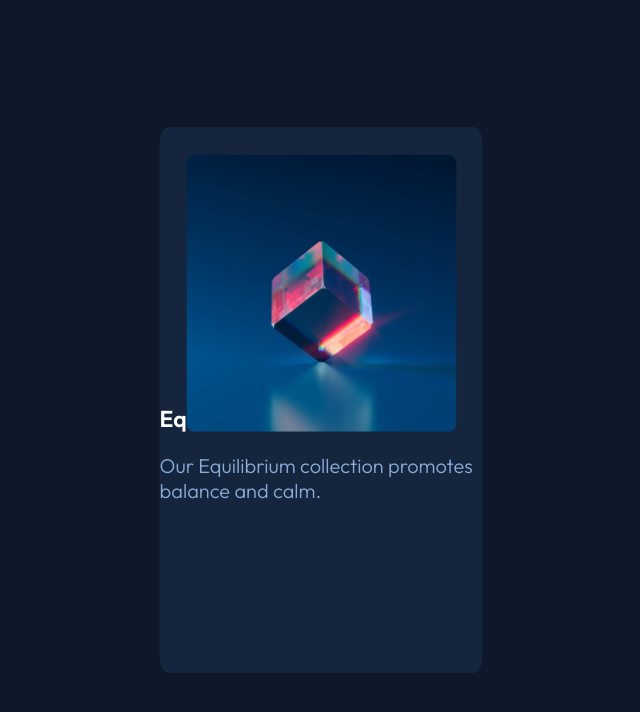
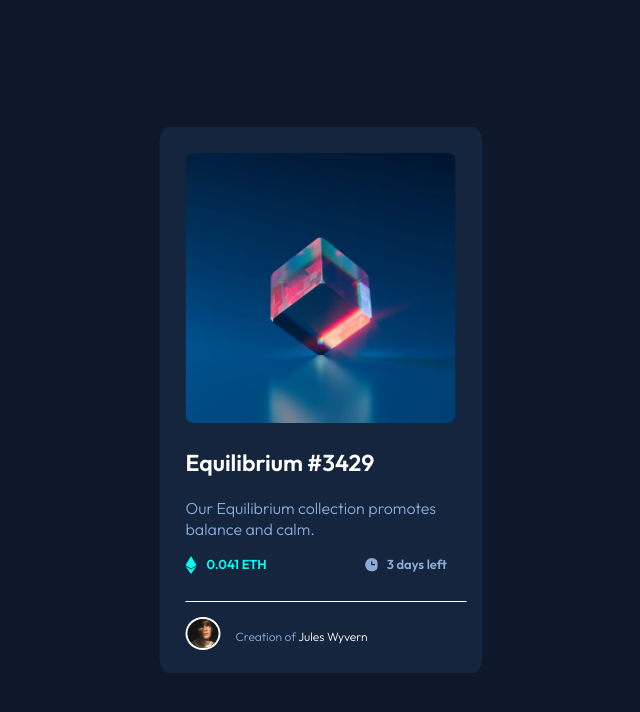
Before and after one commit to deck1801/Front-End-Challenging-1, a plain HTML site: page index.html in a window 1280 px wide. Shown: the whole page, without its empty margins (319-959 px from the left). Drawn offline with Linux system fonts and the light colour scheme.

Commit message:
Challange 1 completed

```diff
--- a/css/_card.scss
+++ b/css/_card.scss
@@ -2,22 +2,86 @@
 .card{
     background: $VeryDarkBlueCard;
     border-radius: 3%;
+    padding: 1.625rem;
 
     img{
         width: 16.875rem;
         height: 17.3125rem;
-        margin: 0 auto;
-        transform: translateY(10%);
         border-radius: 3%;
+        margin-bottom: 1.56rem;
     }
 
     h2{
         font-size: 1.4375rem;
         color: $white;
+        margin-bottom: 1.3125rem;
     }
 
     p{
-        font-size: 1.25rem;
+        font-size: 1rem;
+        line-height:1.3;
         color:$SoftBlue;
     }
+
+    .num-data{
+        flex-direction: row;
+        h3{
+
+            display: flex;
+            font-size: 0.8125rem;
+            font-weight: $flarge;
+            color: $Cyan;
+            margin-right: 6.0625rem;
+
+            svg{
+                width:0.875rem;
+                height: 1.25rem;
+                margin-right: 0.4375rem;
+            }
+        }
+        .num{
+            color: $SoftBlue;
+            margin-right: 0;
+
+            svg{
+                width:0.875rem;
+                height: 1.25rem;
+                margin-bottom: 0;
+                margin-right: 0.5625rem;
+            }
+        }
+    }
+    .line{
+        position: relative;
+        bottom: 0;
+        margin-top: 1.5625rem;
+        width: 17.56725rem;
+        height: 0.0625rem;
+        background: $white;
+
+    }
+
+    .avatar-section{
+        display: flex;
+        margin-bottom: 1.8125rem;
+        margin-top: 0.9375rem;
+
+        img{
+            width:2.1875rem;
+            height: 2.0625rem;
+            border: 2px solid $white;
+            border-radius: 50%;
+            margin-right: 0.9375rem;
+        }
+
+        p{
+            font-size: 0.75rem;
+
+            span{
+                color: $white;
+            }
+        }
+    }
+
+
 }
--- a/css/_globals.scss
+++ b/css/_globals.scss
@@ -23,6 +23,7 @@ body{
 
 h1,h2,h3{
     margin: 0;
+    padding: 0;
 }
 
 a,a:visited,a:hover{
--- a/css/style.scss
+++ b/css/style.scss
@@ -1,3 +1,3 @@
+@import "variables";
 @import "globals";
-@import "variables";
 @import "card";
--- a/index.html
+++ b/index.html
@@ -15,8 +15,20 @@
 
   <div class="card container flex">
     <img src="/images/image-equilibrium.jpg" alt="">
-    <h2>Equilibrium #3429</h2>
-    <p>Our Equilibrium collection promotes balance and calm.</p>
+    <div class="catalog">
+      <h2>Equilibrium #3429</h1>
+      <p>Our Equilibrium collection promotes balance and calm.</p>
+    </div>
+    <div class="num-data flex">
+      <h3><svg xmlns="http://www.w3.org/2000/svg"><path d="M11 10.216 5.5 18 0 10.216l5.5 3.263 5.5-3.262ZM5.5 0l5.496 9.169L5.5 12.43 0 9.17 5.5 0Z" fill="#00FFF8"/></svg>0.041 ETH</h3>
+      <h3 class="num"><svg xmlns="http://www.w3.org/2000/svg"><path d="M8.305 2.007a6.667 6.667 0 1 0 0 13.334 6.667 6.667 0 0 0 0-13.334Zm2.667 7.334H8.305a.667.667 0 0 1-.667-.667V6.007a.667.667 0 0 1 1.334 0v2h2a.667.667 0 0 1 0 1.334Z" fill="#8BACD9"/></svg>3 days left</h3>
+    </div>
+    <div class="line">&nbsp</div>
+    <div class="avatar-section">
+      <img src="/images/image-avatar.png" alt="">
+      <p>Creation of <span>Jules Wyvern</span></p>
+    </div>
+
   </div>
 
   <!--Equilibrium #3429
```
Also changed, not shown: dist/style.css, 1 other file.
